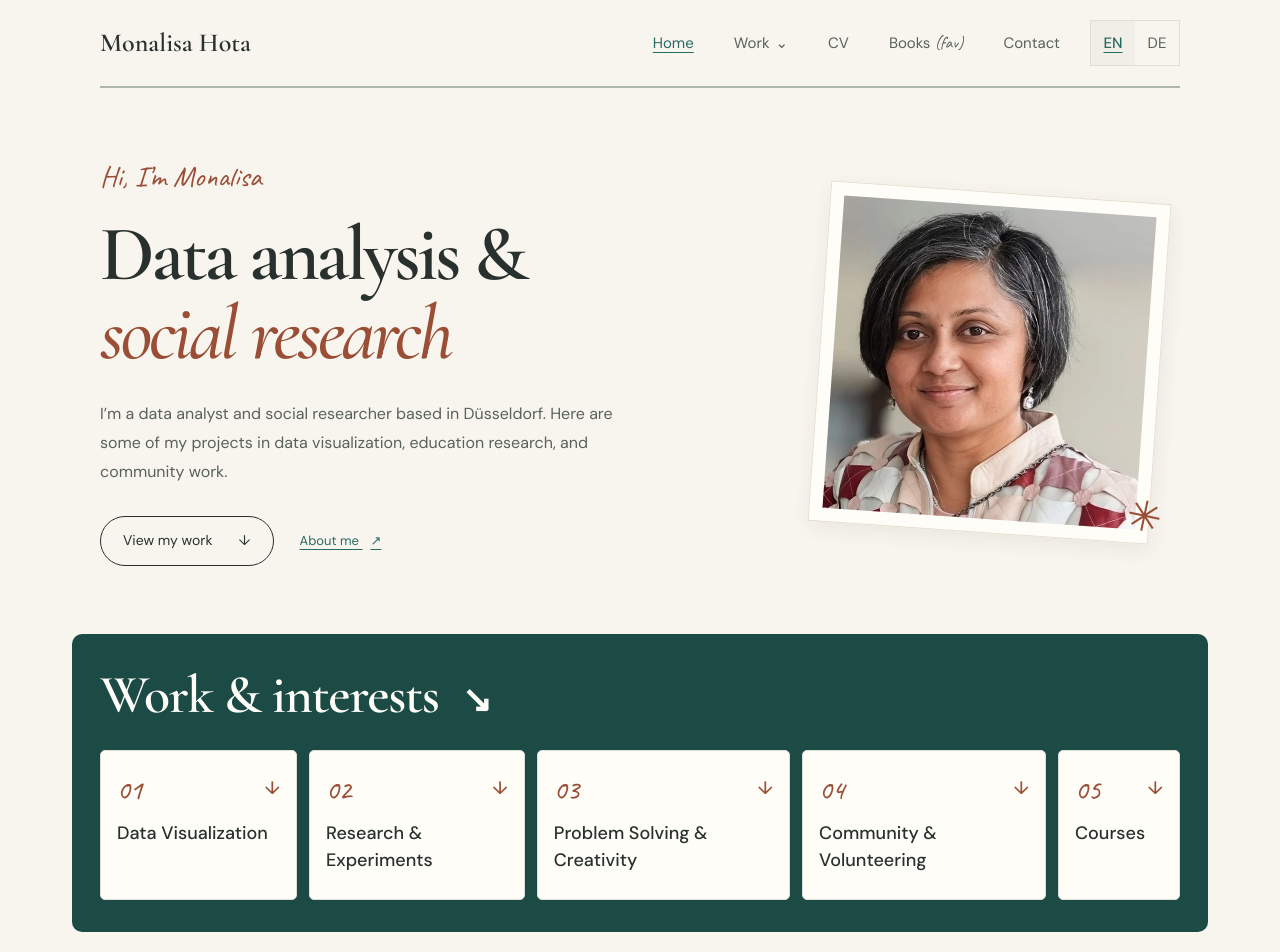
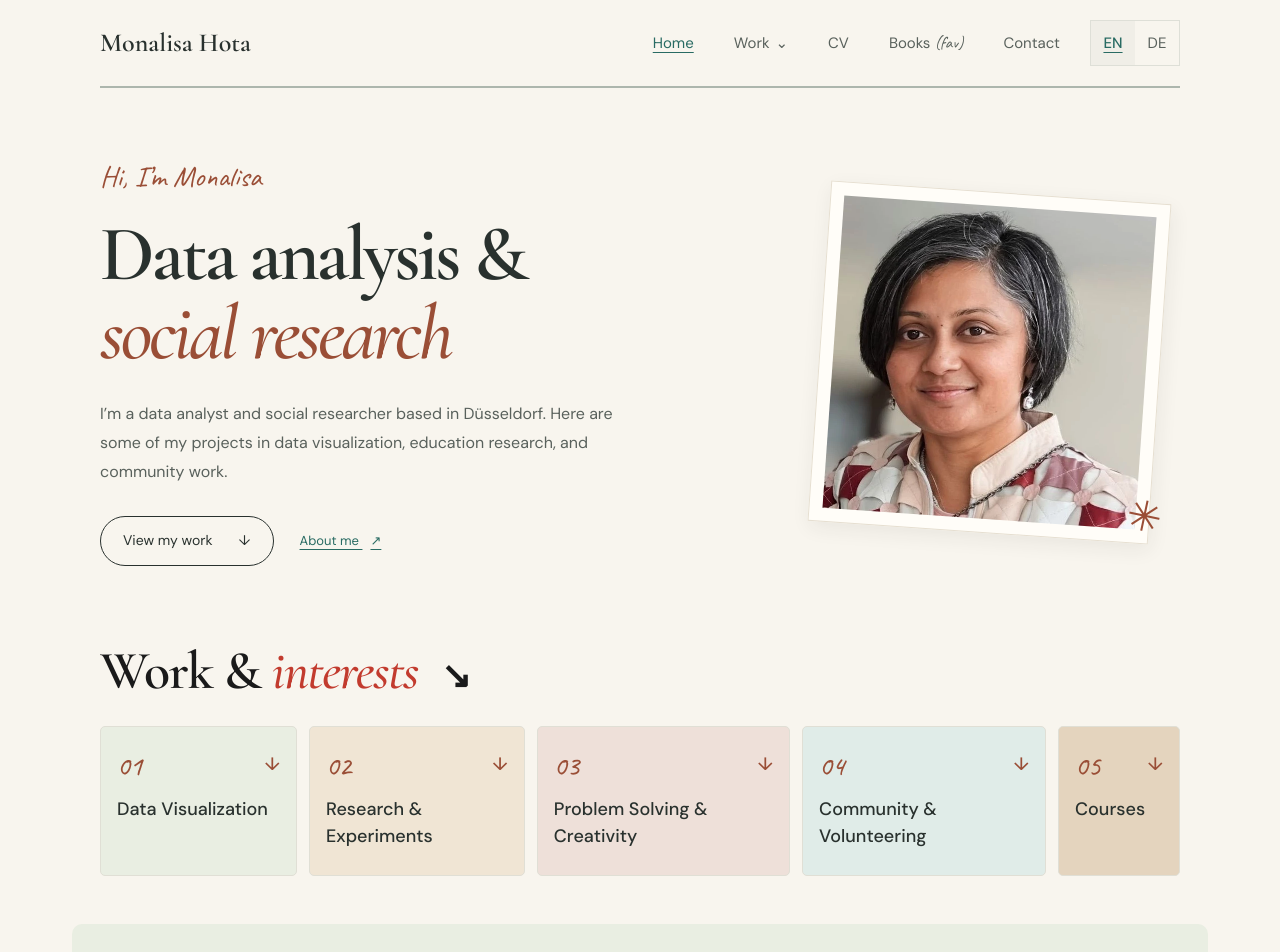
Before and after one commit to ashishkamra/artfuldata, an Astro site: page / in a window 1280 px wide. Shown: the top 952 px of the page. Built offline with nearby package versions, Linux system fonts and the light colour scheme; Astro itself is replaced by a stand-in of ours.

Commit message:
fix: color Work & Interests tiles by section
Remove the dark panel, set the heading to black and red, and match each tile to the section it opens.

```diff
--- a/src/artfuldata/components/Home.astro
+++ b/src/artfuldata/components/Home.astro
@@ -34,8 +34,8 @@
   </section>
 
   <div id="work" class="work-directory" aria-labelledby="work-title">
-    <h2 id="work-title">{t('Work & interests', 'Arbeit & Interessen')} <span aria-hidden="true">↘</span></h2>
-    <nav class="work-categories" aria-label={t('Work categories', 'Arbeitsbereiche')}>{workCategories.map((category, index) => <a href={`#${category.id}`}><span class="category-number">0{index + 1}</span><span>{german ? category.de : category.en}</span><span class="category-arrow" aria-hidden="true">↓</span></a>)}</nav>
+    <h2 id="work-title">{t('Work & ', 'Arbeit & ')}<em>{t('interests', 'Interessen')}</em> <span aria-hidden="true">↘</span></h2>
+    <nav class="work-categories" aria-label={t('Work categories', 'Arbeitsbereiche')}>{workCategories.map((category, index) => <a class={`category-${category.id}`} href={`#${category.id}`}><span class="category-number">0{index + 1}</span><span>{german ? category.de : category.en}</span><span class="category-arrow" aria-hidden="true">↓</span></a>)}</nav>
   </div>
 
   <section id="visualisation" class="flow-section home-work">
--- a/src/artfuldata/styles/home.css
+++ b/src/artfuldata/styles/home.css
@@ -11,12 +11,18 @@
 .portrait-note { margin: 0; padding: 13px; background: #fffdf8; box-shadow: 2px 6px 20px #29312e12; transform: rotate(4deg); border: 1px solid #e6dfd1; }
 .portrait-note img { aspect-ratio: 1; object-fit: cover; }
 .collage-spark { position: absolute; z-index: 2; right: 18px; bottom: 22px; font-family: Georgia, serif; font-size: 42px; line-height: 1; color: var(--rust); transform: rotate(12deg); pointer-events: none; }
-.work-directory { padding: 32px 28px; margin: 0 -28px 24px; background: #1c4b46; border-radius: 10px; scroll-margin-top: 24px; }
-.home-flow .work-directory h2 { color: #fffdf8; font-size: clamp(40px, 4.2vw, 54px); margin-bottom: 26px; }
+.work-directory { padding: 8px 0 24px; background: transparent; scroll-margin-top: 24px; }
+.home-flow .work-directory h2 { color: #1a1a1a; font-size: clamp(40px, 4.2vw, 54px); margin-bottom: 26px; }
+.home-flow .work-directory h2 em { color: #c23b2e; font-style: italic; font-weight: 500; }
 .work-directory h2 > span { font-family: var(--hand); font-size: 36px; margin-left: 12px; }
 .work-categories { display: grid; grid-template-columns: 1.05fr 1.15fr 1.35fr 1.3fr .65fr; gap: 12px; }
-.work-categories a { position: relative; display: flex; flex-wrap: wrap; align-content: start; align-items: baseline; gap: 9px; padding: 18px 16px; min-height: 150px; min-width: 0; color: var(--ink); background: #fffdf8; border: 1px solid #e0dfd5; border-radius: 5px; font-size: 18px; font-weight: 500; line-height: 1.5; text-decoration: none; }
-.work-categories a:hover { background: #f3efe4; }
+.work-categories a { position: relative; display: flex; flex-wrap: wrap; align-content: start; align-items: baseline; gap: 9px; padding: 18px 16px; min-height: 150px; min-width: 0; color: var(--ink); border: 1px solid #e0dfd5; border-radius: 5px; font-size: 18px; font-weight: 500; line-height: 1.5; text-decoration: none; }
+.category-visualisation { background: #e9eee2; }
+.category-research { background: #f0e5d4; }
+.category-creativity { background: #eee0d9; }
+.category-community { background: #e0ece8; }
+.category-courses { background: #e4d4be; }
+.work-categories a:hover { filter: brightness(.97); }
 .category-number { flex-basis: 100%; font-family: var(--hand); font-size: 28px; color: var(--rust); }
 .work-categories a > span:nth-child(2) { flex: 1 0 100%; min-width: 0; hyphens: manual; overflow-wrap: normal; }
 .category-arrow { position: absolute; top: 24px; right: 16px; color: var(--rust); }
@@ -127,7 +133,7 @@
   .home-hero .lead { font-size: 15px; }
   .hero-collage { width: 240px; margin: 20px auto 0; }
   .collage-spark { right: 10px; bottom: 14px; font-size: 34px; }
-  .work-directory { padding: 26px 12px; margin-inline: -12px; }
+  .work-directory { padding: 8px 0 18px; }
   .home-flow .work-directory h2 { font-size: 40px; }
   .work-categories { grid-template-columns: 1fr 1fr; }
   .work-categories a { padding: 16px 12px; min-height: 112px; font-size: 17px; }
```
Also changed, not shown: tests/site/portfolio.spec.ts (+10 -4 lines).
